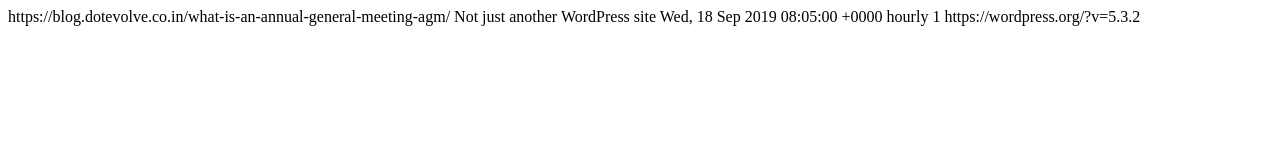
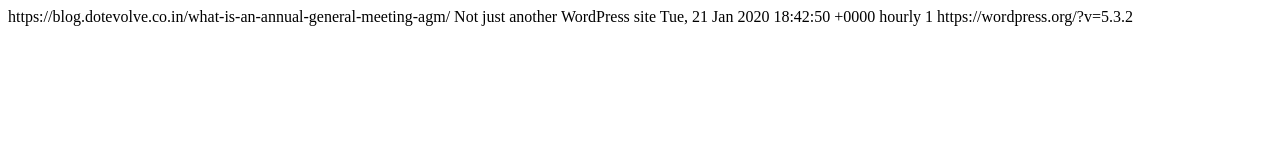
Before and after one commit to DotEvolve/blog, a plain HTML site: page docs/what-is-an-annual-general-meeting-agm/feed/index.html in a window 1280 px wide. Drawn offline with Linux system fonts and the light colour scheme.

Commit message:
UPDATE docs/what-is-an-annual-general-meeting-agm/feed/index.html

```diff
--- a/docs/what-is-an-annual-general-meeting-agm/feed/index.html
+++ b/docs/what-is-an-annual-general-meeting-agm/feed/index.html
@@ -11,7 +11,7 @@
 	<atom:link href="https://blog.dotevolve.co.in/what-is-an-annual-general-meeting-agm/feed/" rel="self" type="application/rss+xml" />
 	<link>https://blog.dotevolve.co.in/what-is-an-annual-general-meeting-agm/</link>
 	<description>Not just another WordPress site</description>
-	<lastBuildDate>Wed, 18 Sep 2019 08:05:00 +0000</lastBuildDate>
+	<lastBuildDate>Tue, 21 Jan 2020 18:42:50 +0000</lastBuildDate>
 	<sy:updatePeriod>
 	hourly	</sy:updatePeriod>
 	<sy:updateFrequency>
```
